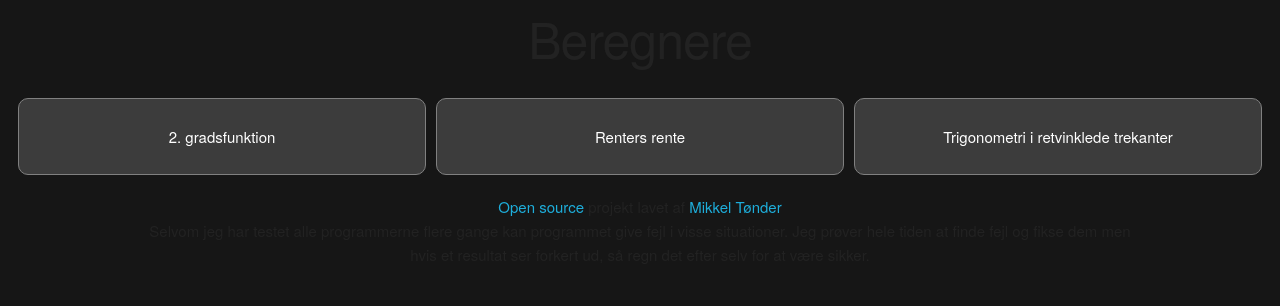
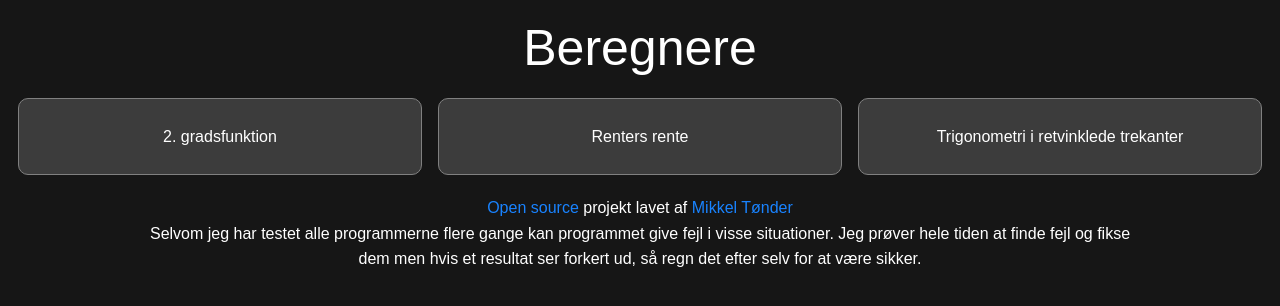
Before and after one commit to Mikkel-T/matematik, a Next.js app: page / in a window 1280 px wide. Shown: the top 306 px of the page. Built offline with nearby package versions, Linux system fonts and the light colour scheme.

Commit message:
Remove skeleton CSS from homepage and edit the github link

```diff
--- a/components/footer.jsx
+++ b/components/footer.jsx
@@ -3,7 +3,7 @@ import styles from '../styles/Home.module.css';
 export default function Footer(props) {
   return (
     <div className={styles.footer}>
-      <a href="https://github.com/Mikkel-T/matematik" target="_blank">
+      <a href="https://github.com/Mikkel-T/matematik-nse" target="_blank">
         Open source
       </a>{' '}
       projekt lavet af{' '}
--- a/pages/index.jsx
+++ b/pages/index.jsx
@@ -14,10 +14,6 @@ function Home() {
       <Head>
         <title>Beregnere</title>
         <link rel="icon" href="/favicon.ico" />
-        <link
-          rel="stylesheet"
-          href="https://cdnjs.cloudflare.com/ajax/libs/skeleton/2.0.4/skeleton.min.css"
-        />
       </Head>
       <h1 className={styles.title}>Beregnere</h1>
       <div className={styles.grid}>
--- a/styles/Home.module.css
+++ b/styles/Home.module.css
@@ -48,6 +48,9 @@
 
 .title {
   text-align: center;
+  font-size: 50px;
+  margin: 0;
+  font-weight: 300;
 }
 
 .grid {
```
